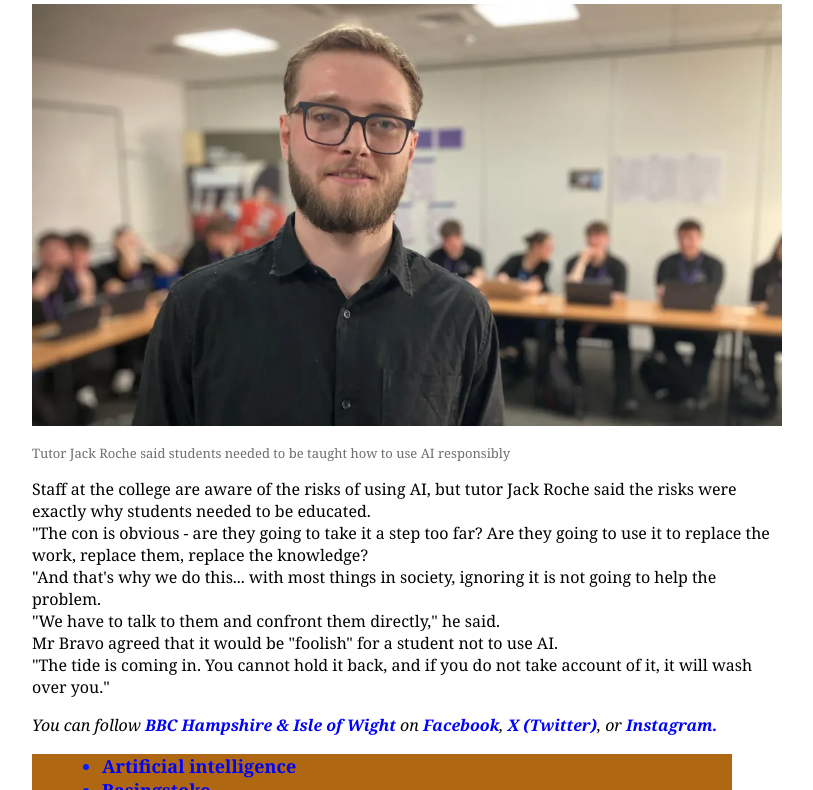
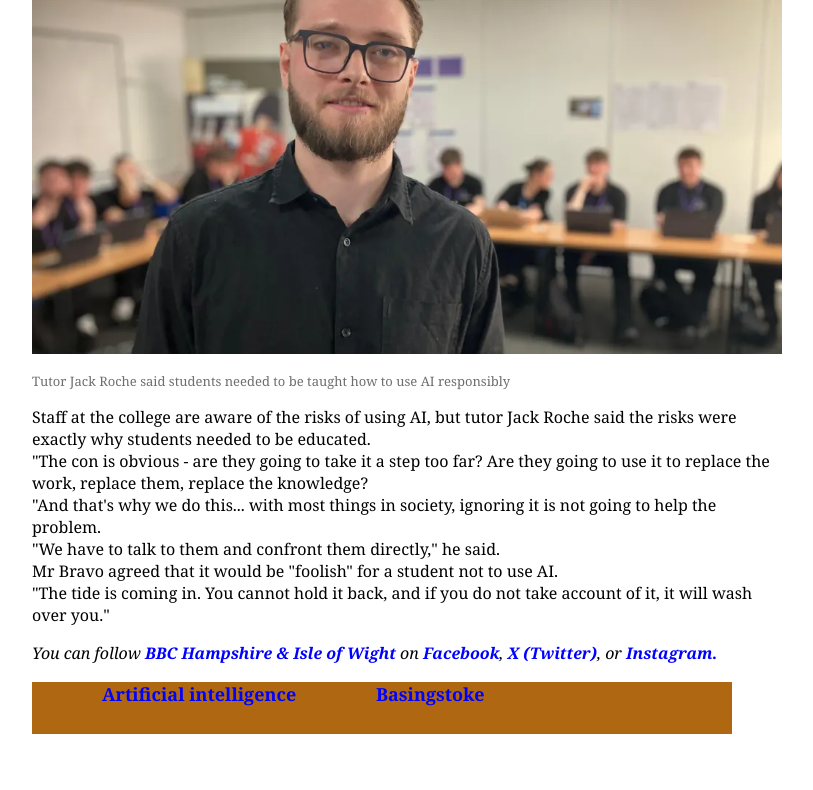
Before and after one commit to nuwikarunanayake/HTML-CSS_1st-Assignment, a plain HTML site: page index.html in a window 1280 px wide. Shown: the part 2010-2800 px from the top of the page, without its empty margins (258-1071 px from the left). After the commit the page ends 2760 px from the top, so only its background shows below. Drawn offline with Linux system fonts and the light colour scheme.

Commit message:
Header/ Footer modified

```diff
--- a/styles.css
+++ b/styles.css
@@ -17,6 +17,12 @@ h1{
 h2{
     font-size: 26px;
     color: black;
+}
+
+nav li{
+    display: inline;
+    margin-right: 75px;
+
 }
 .first{
     font-weight: bold;
```
